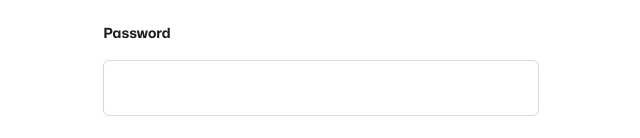
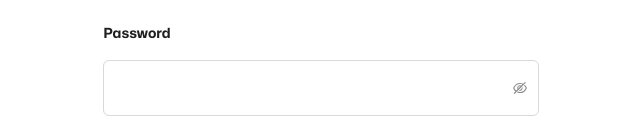
Before and after one commit to HongThinhThinh/ArtworkSharingPlatform_FE, a React (Vite) app: page /login in a window 1280 px wide. Shown: the part 407-545 px from the top of the page, without its empty margins (479-1119 px from the left). Built offline with nearby package versions, Linux system fonts and the light colour scheme.

Commit message:
fix type password

```diff
--- a/src/pages/login/Login.jsx
+++ b/src/pages/login/Login.jsx
@@ -120,7 +120,7 @@ function Login() {
                   },
                 ]}
               >
-                <Input className="login__form__container__namepass__group-form__input" />
+                <Input.Password className="login__form__container__namepass__group-form__input" />
               </Form.Item>
             </MyFormItemGroup>
             <Button
```
